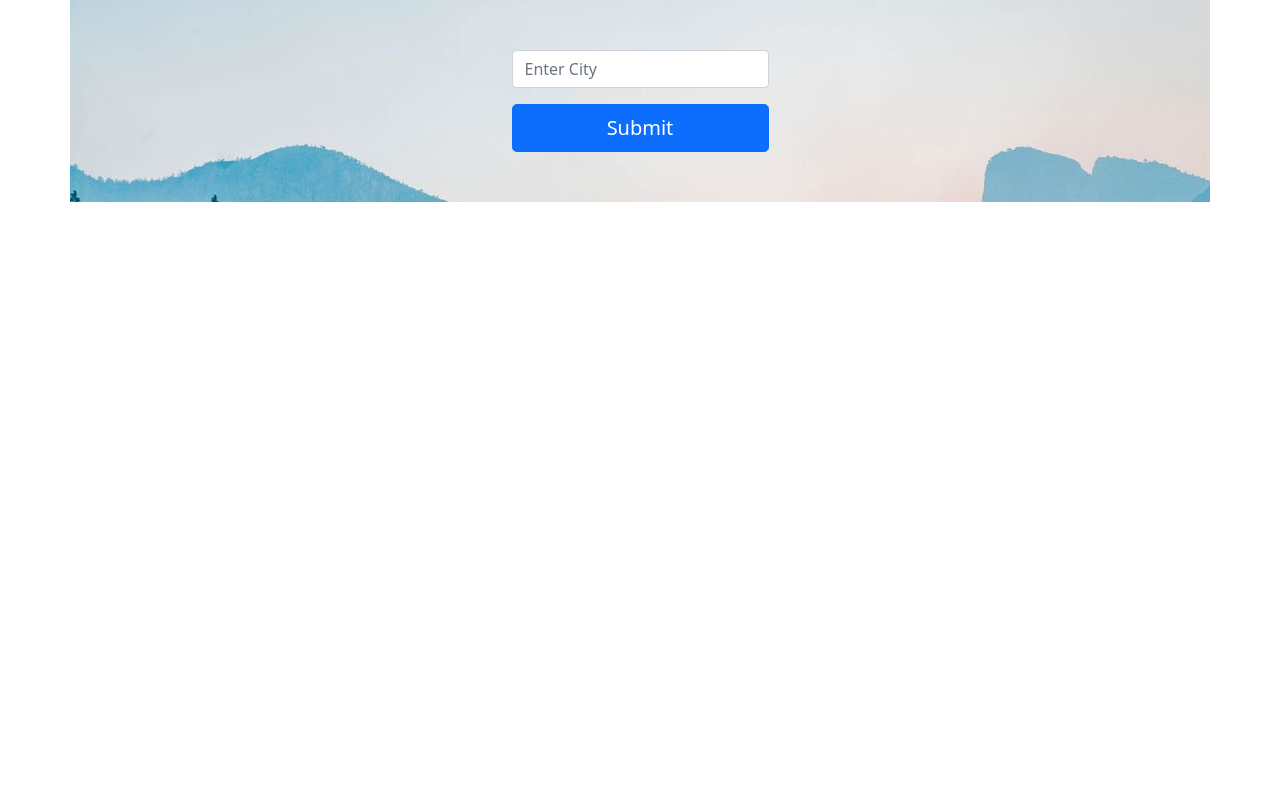
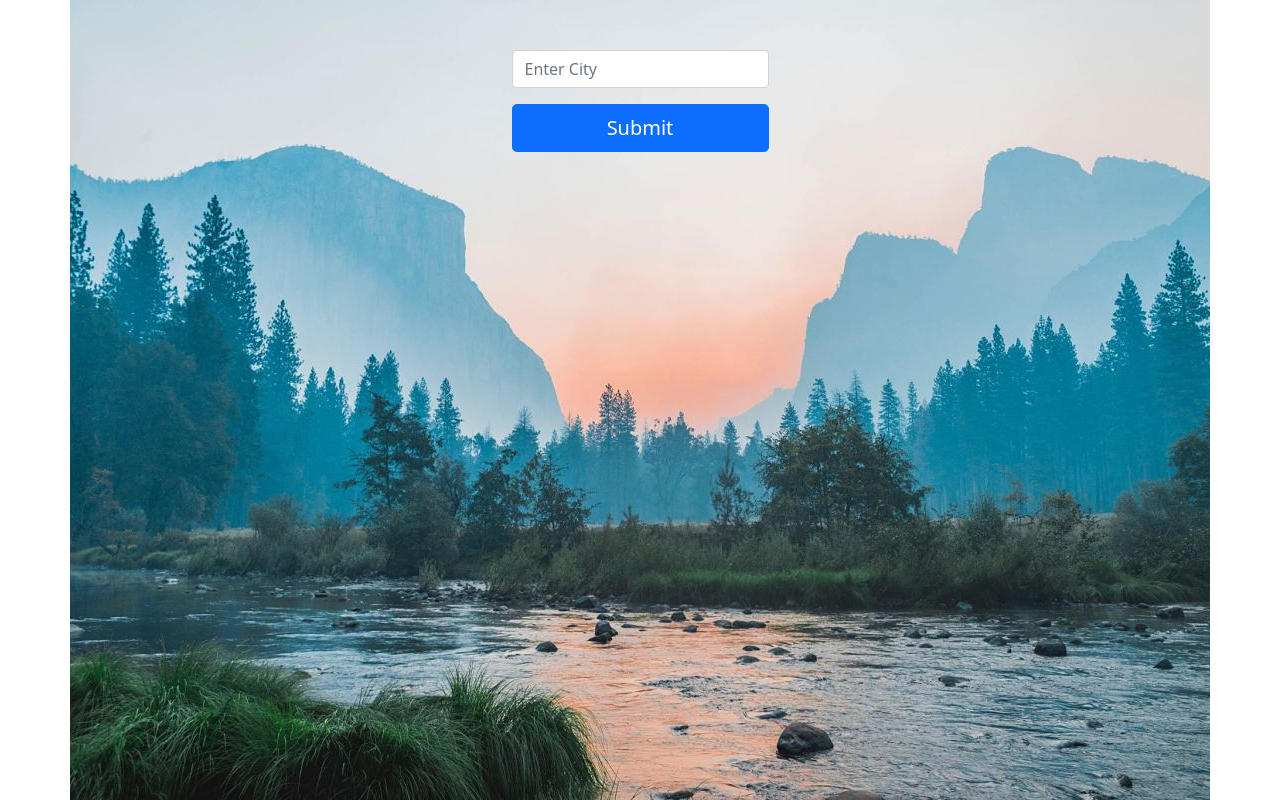
Before and after one commit to lhes23/react-weather-app, a React (Create React App) app: page / in a window 1280 px wide. Built offline with nearby package versions, Linux system fonts and the light colour scheme; the HTML template or start-up script is replaced by a standard one.

Commit message:
delete Cards component

```diff
--- a/src/App.js
+++ b/src/App.js
@@ -27,7 +27,9 @@ function App() {
   }, [cityDetails]);
 
   return (
-    <Container className="cold">
+    <Container
+      className={cityDetails && cityDetails.main.temp >= 28 ? "warm" : "cold"}
+    >
       <Row>
         <Col>
           <Input setCity={setCity} onSubmitFormHandler={onSubmitFormHandler} />
--- a/src/components/Cards.js
+++ /dev/null
@@ -1,22 +0,0 @@
-import React from "react";
-import { Card } from "react-bootstrap";
-import styles from "./Cards.module.css";
-
-const Cards = (props) => {
-  let background = "cold";
-  if (props.temp >= 25) {
-    background = "warm";
-  }
-
-  return (
-    <Card>
-      <Card.Header as="h5">{props.title}</Card.Header>
-      <Card.Img src={require(`../assets/${background}.jpg`)} alt="Card image" />
-      <Card.ImgOverlay className={styles.imageOverlay}>
-        <Card.Body>{props.children}</Card.Body>
-      </Card.ImgOverlay>
-    </Card>
-  );
-};
-
-export default Cards;
--- a/src/components/Cards.module.css
+++ /dev/null
@@ -1,3 +0,0 @@
-.imageOverlay {
-  background: rgba(255, 255, 255, 0.3);
-}
--- a/src/index.css
+++ b/src/index.css
@@ -1,7 +1,5 @@
-* {
-  margin: 0;
-  padding: 0;
-  box-sizing: border-box;
+.container {
+  height: 100vh;
 }
 
 .cold {
```
